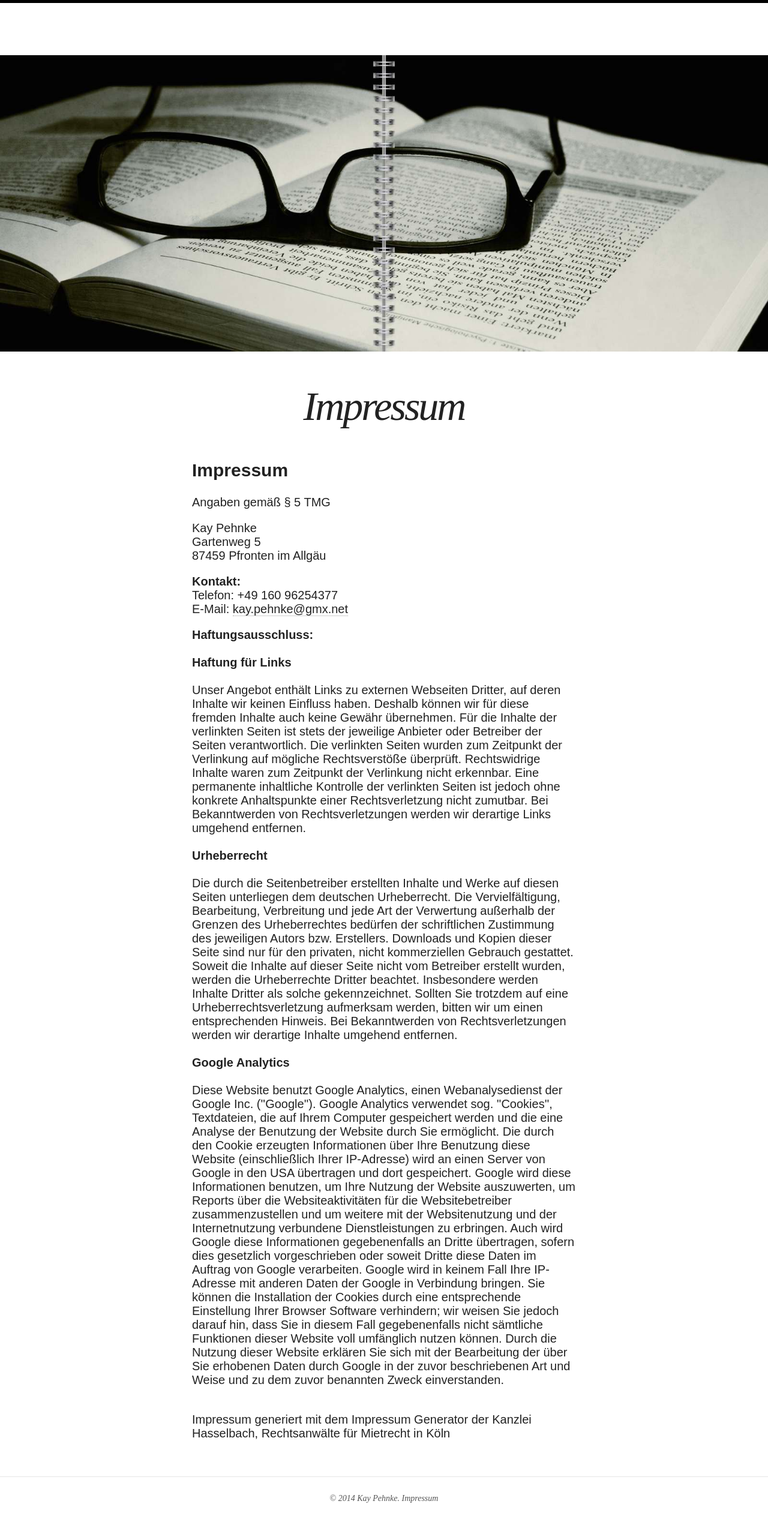
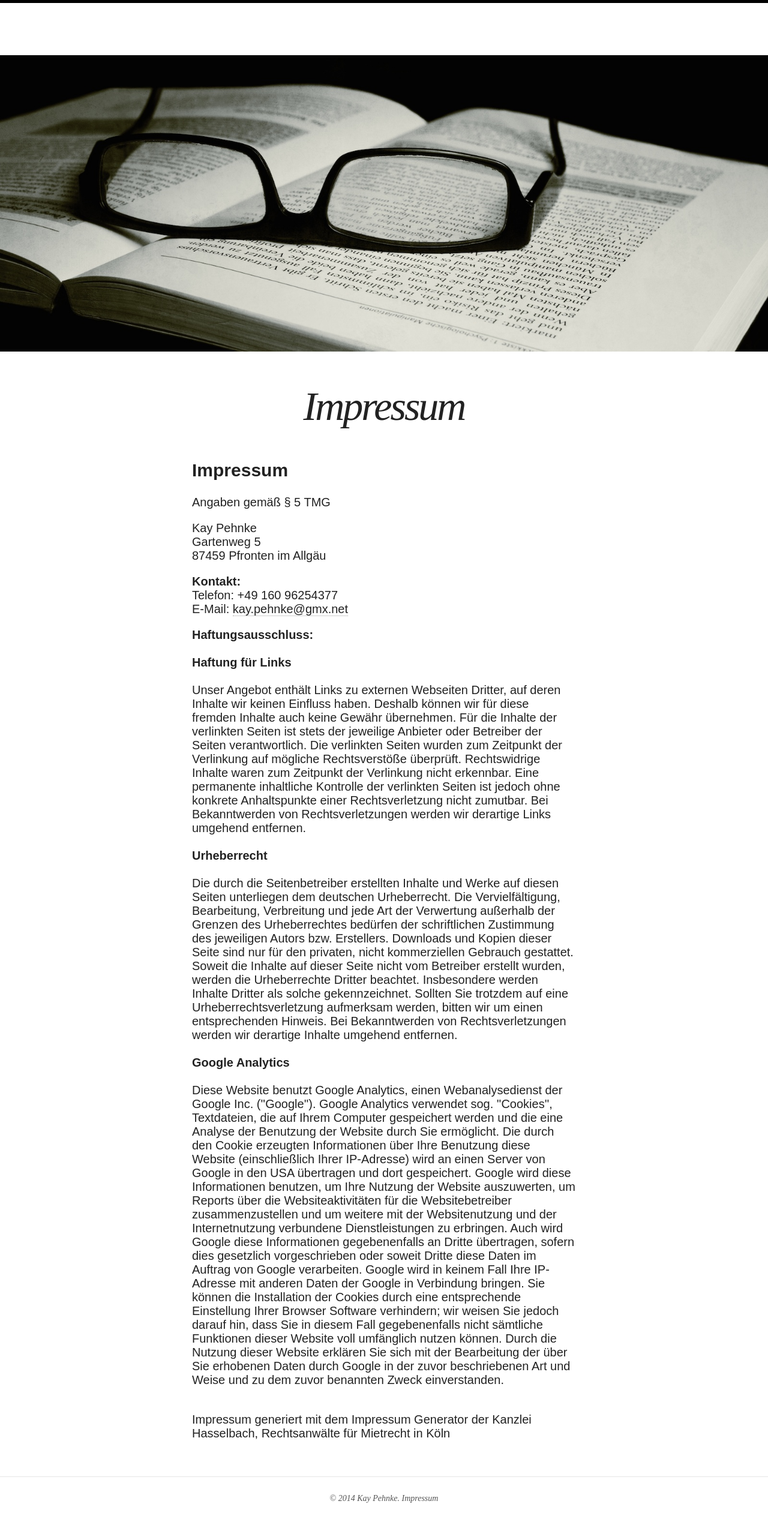
Before and after one commit to kay-pehnke/kay-pehnke.github.io, a Jekyll site: the page built from disclaimer.html, in a window 1280 px wide. Shown: the whole page at 60% size. Built offline with Jekyll 4.4.1, drawn with Linux system fonts in a browser that asks for light colours; nearby versions of some CDN libraries.

Commit message:
Impressum Bild Änderung

```diff
--- a/disclaimer.html
+++ b/disclaimer.html
@@ -4,7 +4,7 @@ permalink: /disclaimer/
 title: Impressum
 description: "Impressum"
 image:
-  feature: brille.jpg
+  feature: brille2.jpg
 ---
 
 <div class='impressum'><h1>Impressum</h1><p>Angaben gemäß § 5 TMG</p>
```
Also changed, not shown: images/brille2.jpg (added).
